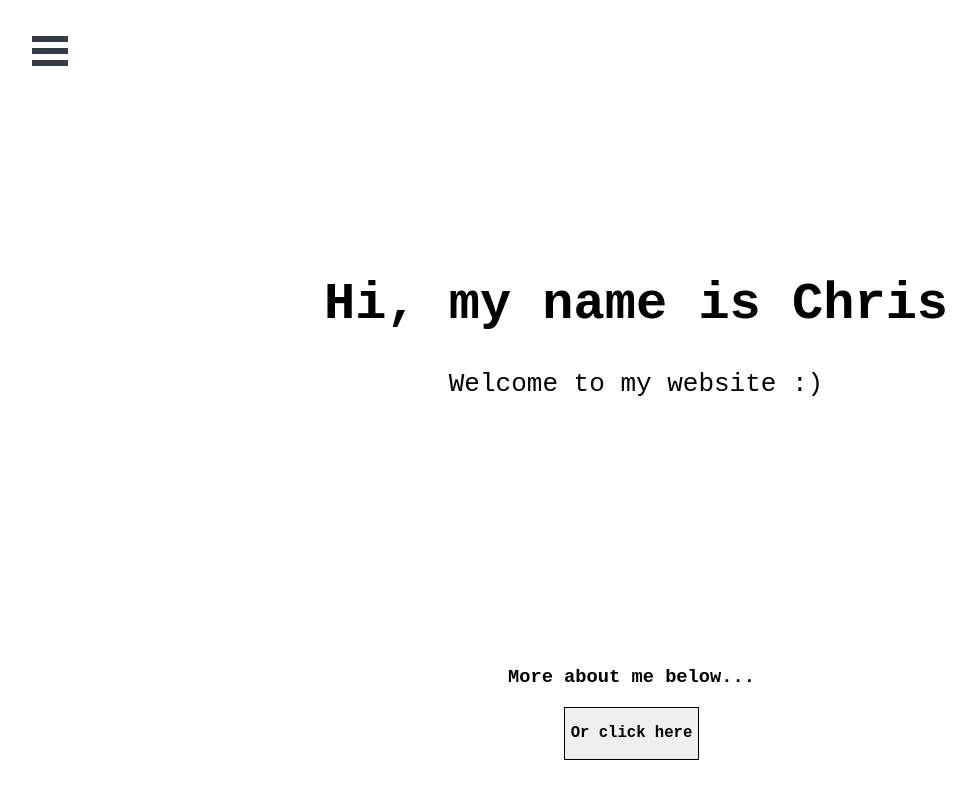
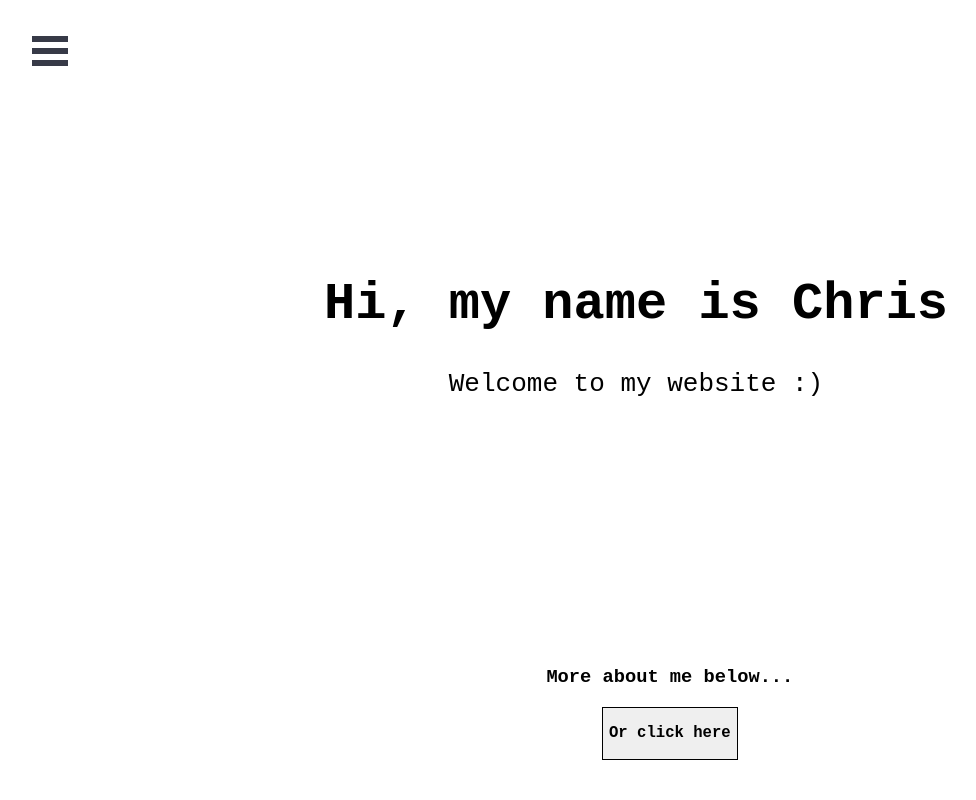
Before and after one commit to christochow/christochow, a React (Create React App) app: page /#/about in a window 1280 px wide. Shown: the top 800 px of the page, without its empty margins (4-980 px from the left). Built offline with nearby package versions, Linux system fonts and the light colour scheme.

Commit message:
update styles

```diff
--- a/src/pages/About/components/Home/HomeComponent.css
+++ b/src/pages/About/components/Home/HomeComponent.css
@@ -15,7 +15,7 @@
   .more-below {
     position: absolute;
     bottom: 5vh;
-    left: 40vw;
+    left: 43vw;
   }
 
   .more-below button {
--- a/src/pages/Projects/components/Overlay/OverlayComponent.css
+++ b/src/pages/Projects/components/Overlay/OverlayComponent.css
@@ -12,6 +12,7 @@
     font-size: medium;
     display:block;
     border-radius: 50%;
+    border: solid black 1px;
     width: 100px;
     height: 100px;
 }
```
